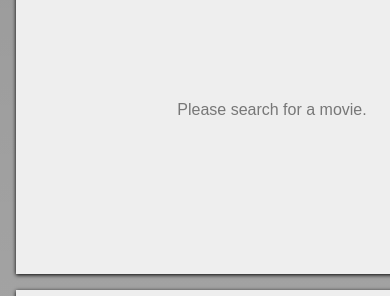
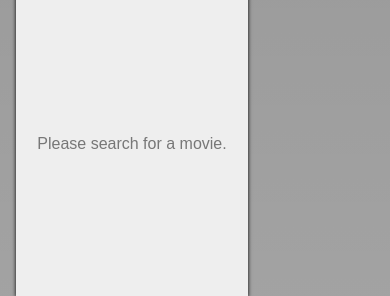
Before and after one commit to jfftck/movie-collection, a website: page public/index.html in a window 390 px wide. Shown: the part 179-475 px from the top of the page. Drawn offline with Linux system fonts and the light colour scheme; no server answers.

Commit message:
Testing centered message.

```diff
--- a/public/app.css
+++ b/public/app.css
@@ -266,3 +266,10 @@ section section {
 	color: #fff;
 	background-color: #08f;
 }
+
+@media all and (max-width: 640px) {
+	section section {
+		max-height: 50%;
+		min-width: 200px;
+	}
+}
```
